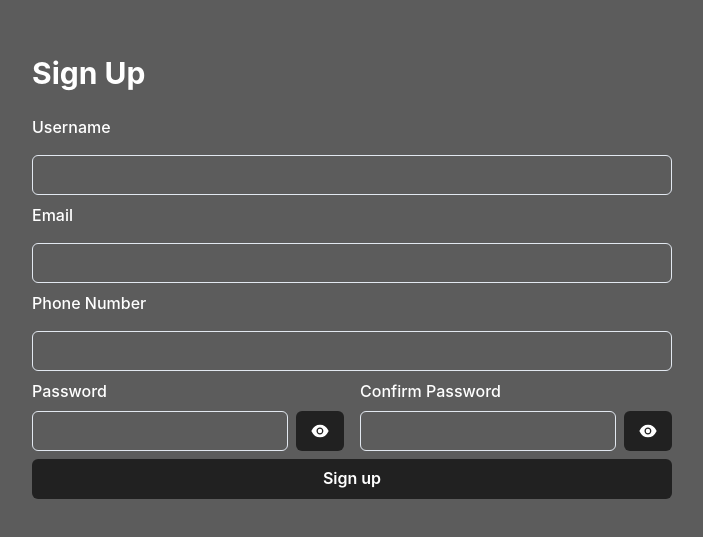
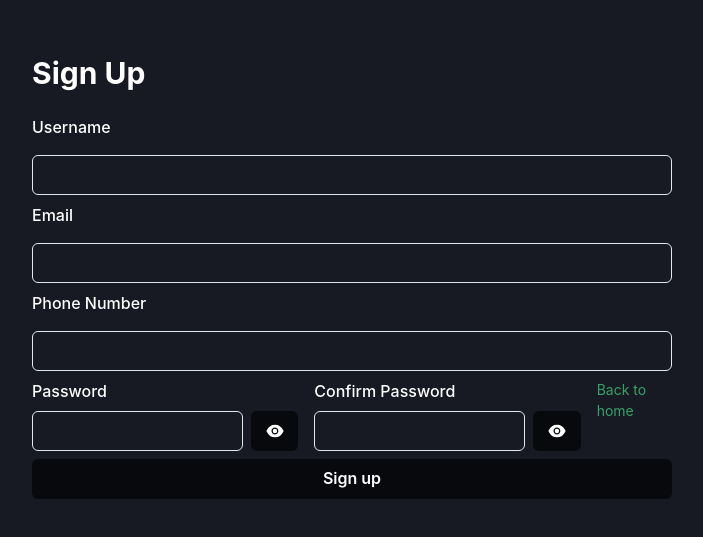
Before and after one commit to Raffael47/Blog-Web-App-Client, a React (Create React App) app: page /sign-up in a window 1280 px wide. Shown: the part 123-660 px from the top of the page, without its empty margins (288-991 px from the left). Built offline with nearby package versions, Linux system fonts and the light colour scheme.

Commit message:
comenan antum

```diff
--- a/src/components/signup.jsx
+++ b/src/components/signup.jsx
@@ -1,13 +1,15 @@
-import { Button, ButtonGroup, Flex, FormLabel, Heading, Icon, Input, InputGroup, Stack, color, useToast } from "@chakra-ui/react"
+import { Button, ButtonGroup, Flex, FormLabel, Heading, Icon, Input, InputGroup, Stack, Text, color, useToast } from "@chakra-ui/react"
 import { useState } from "react"
 import { AiFillEye, AiFillEyeInvisible } from "react-icons/ai";
 import { Formik, Form, ErrorMessage, Field } from "formik";
 import * as Yup from "yup";
 import Axios from "axios";
+import { Link, useNavigate } from "react-router-dom";
 
 export const Signup = () => {
     const [show, setShow] = useState(false)
     const [confirmShow, setConfirmShow] = useState(false)
+    const navigate = useNavigate()
 
     const handlePassword = () => setShow(!show)
     const handleConfirmPassword = () => setConfirmShow(!confirmShow)
@@ -44,6 +46,11 @@ export const Signup = () => {
             })
         } catch (err) {
             console.log(err)
+            toast({
+                title:'Email or phone number has already been used',
+                status: 'info',
+                isClosable: true
+            })
         }
     }
 
@@ -51,7 +58,7 @@ export const Signup = () => {
     <Stack
         w='100vw'
         h='100vh'
-        bgColor='blackAlpha.700'
+        bgColor='gray.900'
         padding='0 20rem'
         gap='1.5rem'
         justifyContent='center'
@@ -195,6 +202,10 @@ export const Signup = () => {
                             />
                             </Flex>
 
+                    <Text as={Link} to={'/'} color={'green.500'} justifySelf={'end'}>
+                    Back to home
+                    </Text>
+
                     </Flex>
 
                             <Button
--- a/src/pages/verify.jsx
+++ b/src/pages/verify.jsx
@@ -11,7 +11,7 @@ export const Verify = () => {
 
     const handleSubmit = async() => {
         try {
-            const response = await Axios.patch(
+            await Axios.patch(
                 "https://minpro-blog.purwadhikabootcamp.com/api/auth/verify/", {},
                 {
                     headers :{
```
